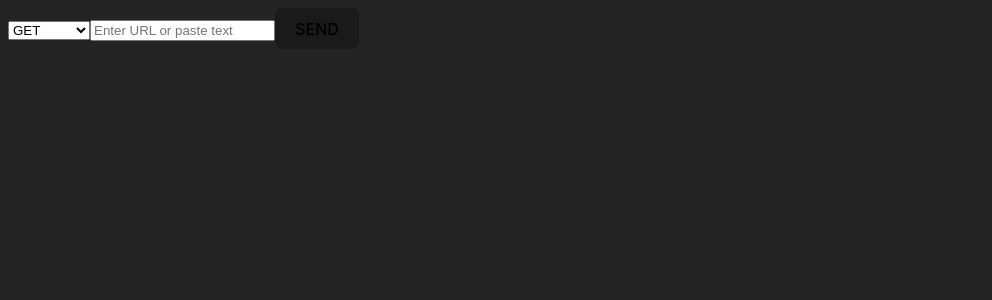
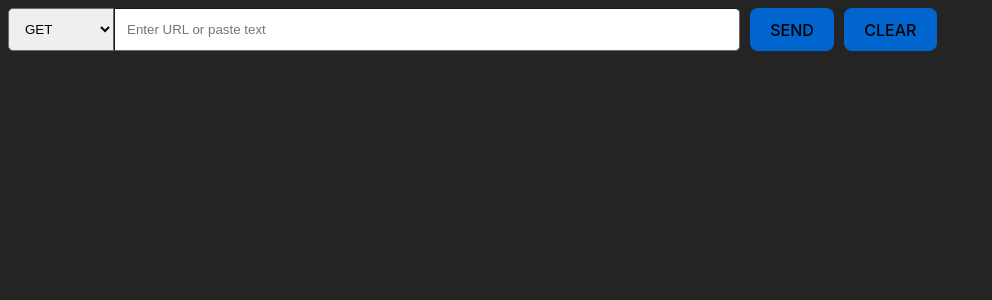
Before and after one commit to gdd12/postman-from-scratch, a React (Vite) app: page / in a window 1280 px wide. Shown: the top 300 px of the page, without its empty margins (0-992 px from the left). Built offline with nearby package versions, Linux system fonts and the light colour scheme.

Commit message:
Added css for the layout. Removed unneccessary code. Added base feature to allow for color coded dropdown menu for method list.

```diff
--- a/src/App.css
+++ /dev/null
@@ -1,14 +0,0 @@
-#root {
-  max-width: 1280px;
-  margin: 0 auto;
-  padding: 1rem;
-  text-align: center;
-}
-
-.card {
-  padding: 2em;
-}
-
-.read-the-docs {
-  color: #888;
-}
--- a/src/components/Request.jsx
+++ b/src/components/Request.jsx
@@ -1,6 +1,9 @@
 import React, {useState} from 'react'
 import { methodList } from '../constants/methods';
 import SendRequest from '../api/SendRequest';
+import '../styles/Request.css'
+
+// https://api.freeapi.app/api/v1/public/randomusers
 
 function Request() {
   const [method, setMethod] = useState("GET")
@@ -8,7 +11,6 @@ function Request() {
   const [response, setResponse] = useState("")
 
   const handleMethodChange = (e) => {
-    console.log(`Method changed to: ${e.target.value}`)
     setMethod(e.target.value)
   };
 
@@ -19,30 +21,34 @@ function Request() {
   const sendRequest = async () => {
     try {
       const responseData = await SendRequest({method, url});
-      setResponse(responseData);
+      setResponse(responseData.data);
     } catch (error) {
       console.error("Error fetching data:", error);
+      setResponse({ error: error.message });
     }
   };
 
   return(
     <>
       <div className="request-configuration">
-        <select value={method} onChange={handleMethodChange}>
-          {methodList.map((method,index) => (
+        <select className="method-input" value={method} onChange={handleMethodChange}>
+          {Object.keys(methodList).map((method,index) => (
             <option key={index} value={method}>
               {method}
             </option>
           ))}
         </select>
-        <input value={url} onChange={e => handleUrlChange(e)} type="url" placeholder="Enter URL or paste text"/>
-        <button onClick={sendRequest}>SEND</button>
+        <input className="url-input" value={url} onChange={e => handleUrlChange(e)} type="url" placeholder="Enter URL or paste text"/>
+        <div className="button-group">
+          <button onClick={sendRequest}>SEND</button>
+          <button onClick={() => {setResponse("")}}>CLEAR</button>
+        </div>
       </div>
       <div className="response-data">
         {response && (
           <div>
             <h2>Response:</h2>
-            <pre className="response-text-area">{JSON.stringify(response, null, 2)}</pre>
+            <pre className="response-text-area">{JSON.stringify(response)}</pre>
           </div>
         )}
       </div>
--- a/src/constants/methods.jsx
+++ b/src/constants/methods.jsx
@@ -1,9 +1,19 @@
-export const methodList = [
-  "GET",
-  "POST",
-  "PUT",
-  "PATCH",
-  "DELETE",
-  "HEAD",
-  "OPTIONS"
-]
+// export const methodList = [
+//   "GET",
+//   "POST",
+//   "PUT",
+//   "PATCH",
+//   "DELETE",
+//   "HEAD",
+//   "OPTIONS"
+// ]
+
+export const methodList = {
+  "GET": {color: "rgb(101, 221, 157)"},
+  "POST": {color: "rgb(255 228 132)"},
+  "PUT": {color: "rgb(113, 174, 243)"},
+  "PATCH": {color: "rgb(192, 168, 223)"},
+  "DELETE": {color: "rgb(249, 154, 143)"},
+  "HEAD": {color: "rgb(101, 221, 157)"},
+  "OPTIONS": {color: "rgb(232, 92, 165)"}
+}
--- /dev/null
+++ b/src/styles/Request.css
@@ -0,0 +1,28 @@
+.request-configuration {
+  display: flex;
+}
+.url-input {
+  width: 600px;
+  padding: 12px;
+  border-width: 0.5px;
+  border-color: rgb(107, 107, 107);
+  border-radius: 0 5px 5px 0;
+
+}
+
+.method-input {
+  padding: 12px;
+  border-radius: 5px 0 0 5px;
+  border-color: rgb(107, 107, 107);
+  border-width: 0.5px;
+}
+
+.button-group {
+  padding-left: 10px;
+  display: flex;
+  gap: 10px
+}
+
+.button-group button {
+  background-color: rgb(0, 101,207);
+}
```
